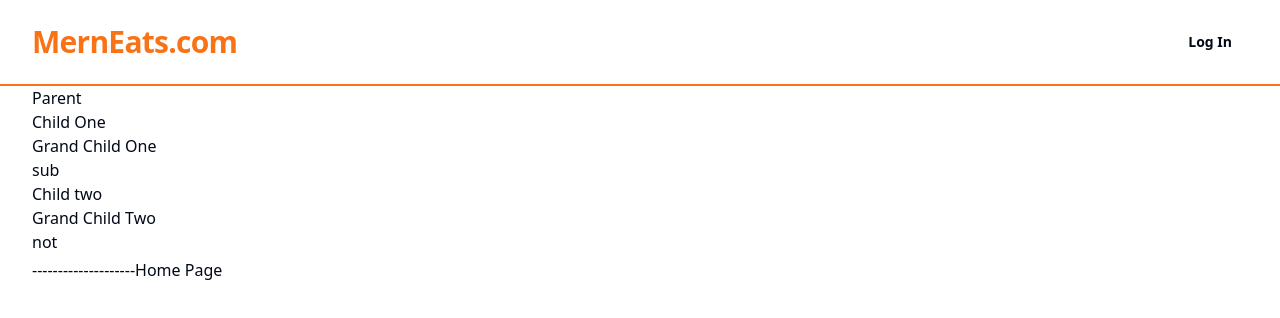
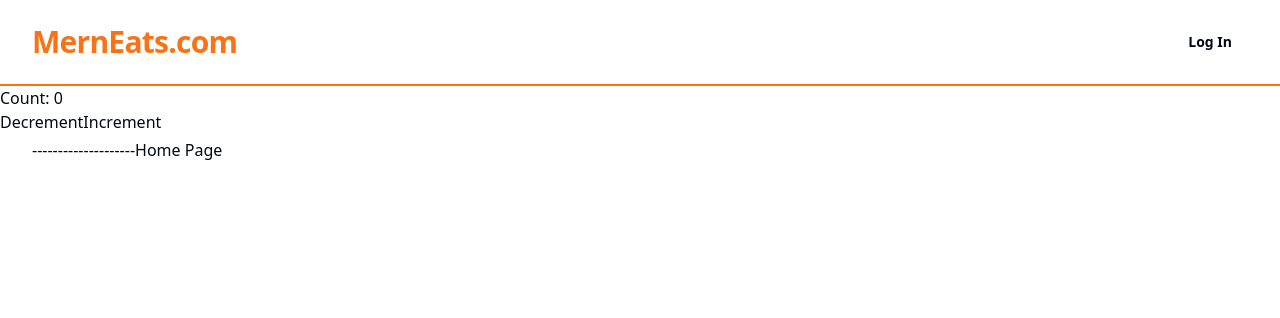
Before and after one commit to Harryharries/harry--react-18, a React (Vite) app in the folder frontend/: page / in a window 1280 px wide. Shown: the top 318 px of the page. Built offline with nearby package versions, Linux system fonts and the light colour scheme.

Commit message:
add more case

```diff
--- a/frontend/src/components/Playground.tsx
+++ b/frontend/src/components/Playground.tsx
@@ -5,8 +5,9 @@
 // import { User, fetchUsers } from "@/utils/utils";
 // import Search from "./ui/test/Search";
 // import { useDebounce } from "@/hooks/useDebounce";
-import { Provider } from "@/services/providers/test/MyContext";
-import Parent from "./ui/test/context/Parent";
+// import { Provider } from "@/services/providers/test/MyContext";
+// import Parent from "./ui/test/context/Parent";
+import { useEffect, useState } from "react";
 
 const Playground = () => {
 
@@ -83,13 +84,76 @@
 
 // context
 
+// return (
+//     <Provider>
+//         <div className="container mx-auto">
+//             <Parent></Parent>
+//         </div>
+//     </Provider>
+//     );
+
+//effect and render and state
+
+// const [count, setCount] = useState(0);
+// const countr = useRef(0);
+
+// useEffect(() => {
+//   // The code that we want to run
+//   console.log('The count is:', count);
+
+//   // Optional return function
+//   return () => {
+//     console.log('I am being cleaned up!');
+//   };
+// }, [count]); // The dependency array
+
+// return (
+//   <div className='tutorial'>
+//     <h1>Count: {count}</h1>
+//     <button onClick={() => setCount(count - 1)}>
+//       Decrement
+//     </button>
+//     <button onClick={() => setCount(count + 1)}>
+//       Increment
+//     </button>
+//     <button onClick={() => countr.current++}>
+//       IncrementRef
+//     </button>
+//   </div>
+// );
+
+const [count, setCount] = useState(0);
+const bad = {userId:count}
+
+useEffect(() => {
+  // The code that we want to run
+  console.log('The count is:', count);
+
+  // Optional return function
+  return () => {
+    console.log('I am being cleaned up!');
+  };
+}, [count]); // The dependency array
+
+useEffect(() => {
+    console.log('bad:', bad.userId);
+    bad.userId = 2
+
+  }, [bad]);
+
 return (
-    <Provider>
-        <div className="container mx-auto">
-            <Parent></Parent>
-        </div>
-    </Provider>
-    );
+  <div className='tutorial'>
+    <h1>Count: {count}</h1>
+    <button onClick={() => setCount(count - 1)}>
+      Decrement
+    </button>
+    <button onClick={() => setCount(count + 1)}>
+      Increment
+    </button>
+  </div>
+);
+
+
 };
 
 export default Playground;
--- a/frontend/src/main.tsx
+++ b/frontend/src/main.tsx
@@ -1,13 +1,11 @@
-import React from 'react'
 import ReactDOM from 'react-dom/client'
 import './global.css'
 import { BrowserRouter as Router } from "react-router-dom";
 import AppRoutes from './AppRoutes';
 
 ReactDOM.createRoot(document.getElementById('root')!).render(
-  <React.StrictMode>
     <Router>
       <AppRoutes></AppRoutes>
     </Router>
-  </React.StrictMode>,
+  ,
 )
```
